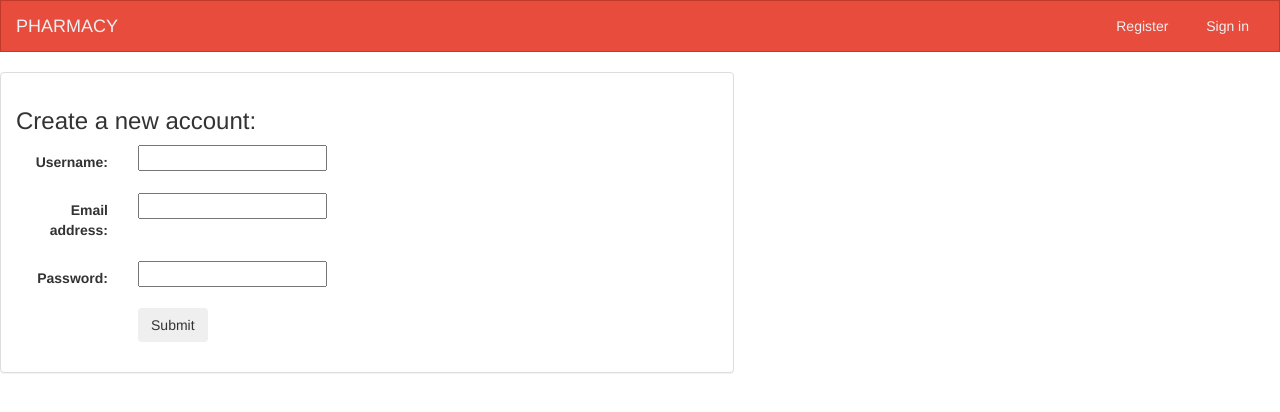
After one commit to KonradMaroszek/Apteka---DJANGO---PYTHON, a Django app: page /pharmacy/register/ in a window 1280 px wide. The commit adds this page. Shown: the top 412 px of the page. Run offline with Django 3.2, Linux system fonts and the light colour scheme; some libraries are stand-ins or nearby versions.

Commit message:
registration

```diff
--- /dev/null
+++ b/Apteka/pharmacy/forms.py
@@ -0,0 +1,9 @@
+from django.contrib.auth.models import User
+from django import forms
+
+class UserForm(forms.ModelForm):
+    password = forms.CharField(widget=forms.PasswordInput)
+
+    class Meta:
+        model = User
+        fields = ['username', 'email', 'password']
--- a/Apteka/pharmacy/templates/pharmacy/base_visitor.html
+++ b/Apteka/pharmacy/templates/pharmacy/base_visitor.html
@@ -25,7 +25,7 @@
         <div class="collapse navbar-collapse" id="topNavBar">
             <ul class="nav navbar-nav navbar-right">
                 <li class="">
-                      <a href="">
+                      <a href="{% url 'pharmacy:register' %}">
                         &nbsp;
                         Register
                     </a>
--- a/Apteka/pharmacy/templates/pharmacy/register.html
+++ b/Apteka/pharmacy/templates/pharmacy/register.html
@@ -1,8 +1,8 @@
-{% extends 'pharmacy/base.html' %}
+{% extends 'pharmacy/base_visitor.html' %}
 
 {% block body %}
 
     {% if error_Message %}
-        <p><strong> You are not loged in </strong></p>
+        <p><strong> You are registered </strong></p>
     {% endif %}
 {% endblock %}
--- /dev/null
+++ b/Apteka/pharmacy/templates/pharmacy/registration_form.html
@@ -0,0 +1,25 @@
+{% extends 'pharmacy/base_visitor.html'%}
+{% block title %}Register{% endblock %}
+
+{% block body %}
+
+<div class="row">
+    <div class="col-sm-12 col-md-7">
+        <div class="panel panel-default">
+            <div class="panel-body">
+                <h3>Create a new account:</h3>
+                <form class="form-horizontal" action="" method="post" enctype="multipart/form-data">
+                    {% csrf_token %}
+                    {% include 'pharmacy/form_template.html' %}
+                    <div class="form-group">
+                        <div class="col-sm-offset-2 col-sm-10">
+                            <button type="submit" class="btn btn-sucess">Submit</button>
+                        </div>
+                    </div>
+                </form>
+            </div>
+        </div>
+    </div>
+</div>
+
+{%endblock%}
--- a/Apteka/pharmacy/urls.py
+++ b/Apteka/pharmacy/urls.py
@@ -6,6 +6,8 @@ app_name = 'pharmacy'
 urlpatterns = [
     #/pharmacy/
     url(r'^$', views.index, name='index'),
+    #/pharmacy/register
+    url(r'^register/$', views.UserFormView.as_view(), name='register'),
     # /pharmacy/visitor/
     url(r'^visitor/$', views.index_visitor, name='index_visitor'),
     #/pharmacy/products
--- a/Apteka/pharmacy/views.py
+++ b/Apteka/pharmacy/views.py
@@ -1,10 +1,13 @@
-from django.http import HttpResponse
 from django.shortcuts import render, get_object_or_404
 from .models import Product
 from django.core.exceptions import ObjectDoesNotExist
 from django.views import generic
 from django.views.generic.edit import CreateView, UpdateView, DeleteView
 from django.core.urlresolvers import reverse_lazy
+from django.shortcuts import render, redirect
+from django.contrib.auth import authenticate, login
+from django.views.generic import View
+from .forms import UserForm
 
 class ProductDetailView(generic.DetailView):
     model = Product
@@ -42,3 +45,33 @@ class UpdateProduct(UpdateView):
 class DeleteProduct(DeleteView):
     model = Product
     success_url = reverse_lazy('pharmacy:products')
+
+class UserFormView(View):
+    form_class = UserForm
+    template_name = 'pharmacy/registration_form.html'
+
+    def get(self, request):
+        form = self.form_class(None)
+        return  render(request, self.template_name, {'form' : form})
+
+    def post(self, request):
+        form = self.form_class(request.POST)
+
+        if form.is_valid():
+
+            user = form.save(commit=False)
+
+            username = form.cleaned_data['username']
+            password = form.cleaned_data['password']
+            user.set_password(password)
+            user.save()
+
+            user = authenticate(username=username, password=password)
+
+            if user is not None:
+
+                if user.is_active:
+                    login(request, user)
+                    return redirect('pharmacy:index.html')
+
+        return render(request, self.template_name, {'form':form})
```
